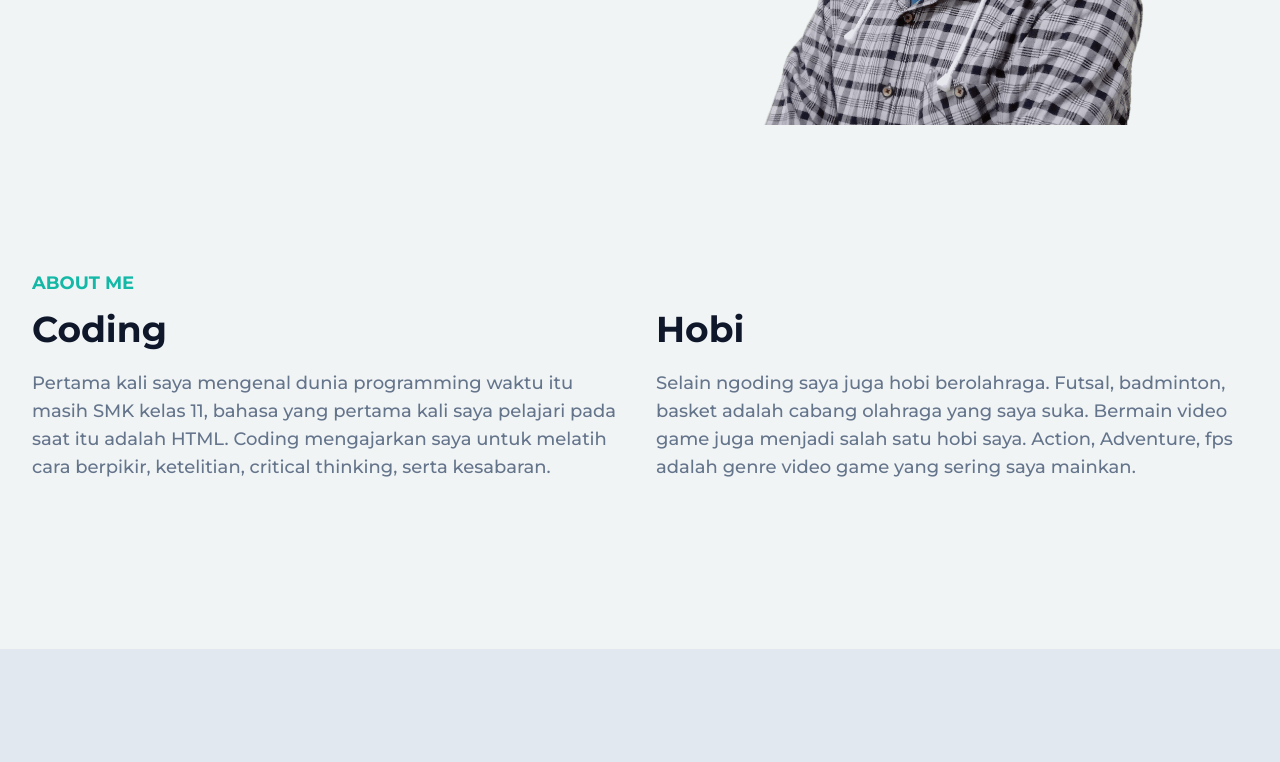
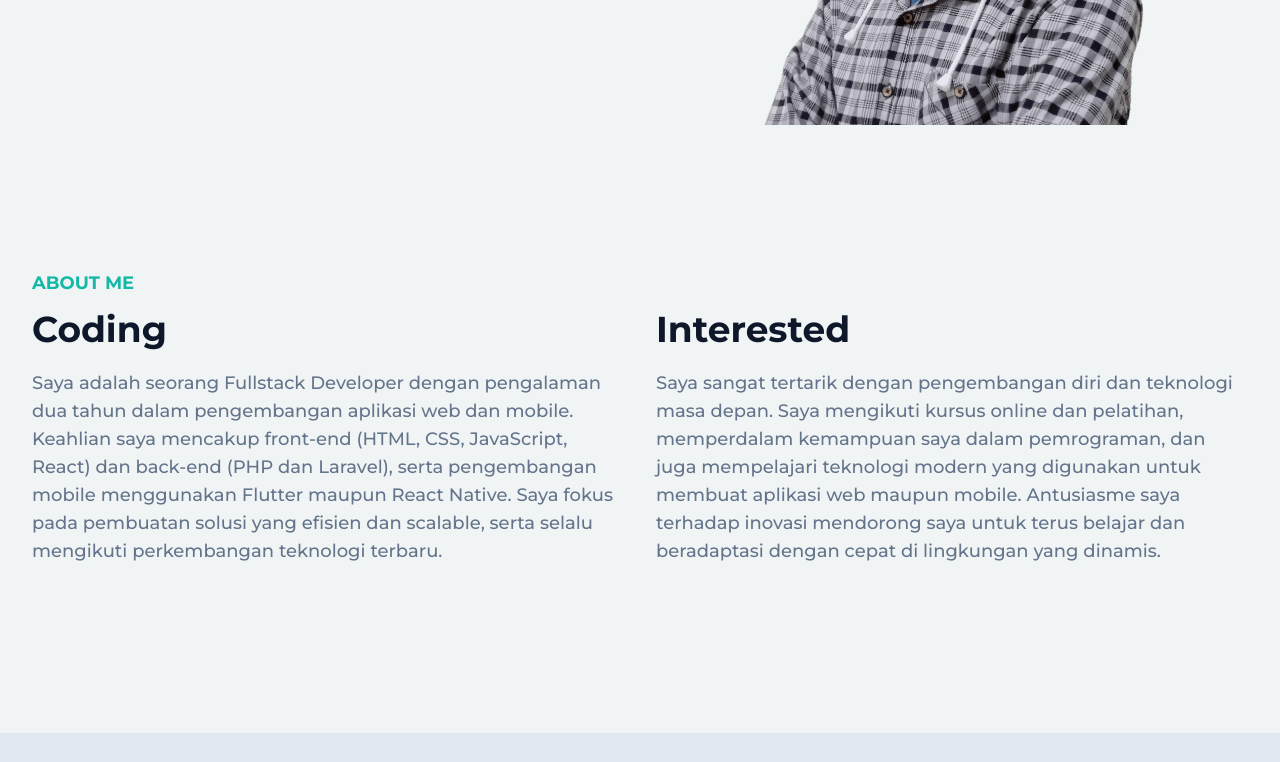
Before and after one commit to DanaMaulana/DanaMaulana.github.io, a plain HTML site: page index.html in a window 1280 px wide. Shown: the part 510-1272 px from the top of the page. Drawn offline with Linux system fonts and the light colour scheme.

Commit message:
mengubah bagian bio (Coding dan hobi menjadi Coding dan Interested)

```diff
--- a/index.html
+++ b/index.html
@@ -189,25 +189,30 @@
               <p
                 class="font-medium text-base text-secondary lg:text-lg light-dua"
               >
-                Pertama kali saya mengenal dunia programming waktu itu masih SMK
-                kelas 11, bahasa yang pertama kali saya pelajari pada saat itu
-                adalah HTML. Coding mengajarkan saya untuk melatih cara
-                berpikir, ketelitian, critical thinking, serta kesabaran.
+                Saya adalah seorang Fullstack Developer dengan pengalaman dua
+                tahun dalam pengembangan aplikasi web dan mobile. Keahlian saya
+                mencakup front-end (HTML, CSS, JavaScript, React) dan back-end
+                (PHP dan Laravel), serta pengembangan mobile menggunakan Flutter
+                maupun React Native. Saya fokus pada pembuatan solusi yang
+                efisien dan scalable, serta selalu mengikuti perkembangan
+                teknologi terbaru.
               </p>
             </div>
             <div class="w-full px-4 lg:w-1/2">
               <h3
                 class="font-bold text-dark text-3xl mb-5 lg:text-4xl lg:pt-10 light-satu"
               >
-                Hobi
+                Interested
               </h3>
               <p
                 class="font-medium text-base text-secondary mb-6 lg:text-lg light-dua"
               >
-                Selain ngoding saya juga hobi berolahraga. Futsal, badminton,
-                basket adalah cabang olahraga yang saya suka. Bermain video game
-                juga menjadi salah satu hobi saya. Action, Adventure, fps adalah
-                genre video game yang sering saya mainkan.
+                Saya sangat tertarik dengan pengembangan diri dan teknologi masa
+                depan. Saya mengikuti kursus online dan pelatihan, memperdalam
+                kemampuan saya dalam pemrograman, dan juga mempelajari teknologi
+                modern yang digunakan untuk membuat aplikasi web maupun mobile.
+                Antusiasme saya terhadap inovasi mendorong saya untuk terus
+                belajar dan beradaptasi dengan cepat di lingkungan yang dinamis.
               </p>
             </div>
           </div>
```
